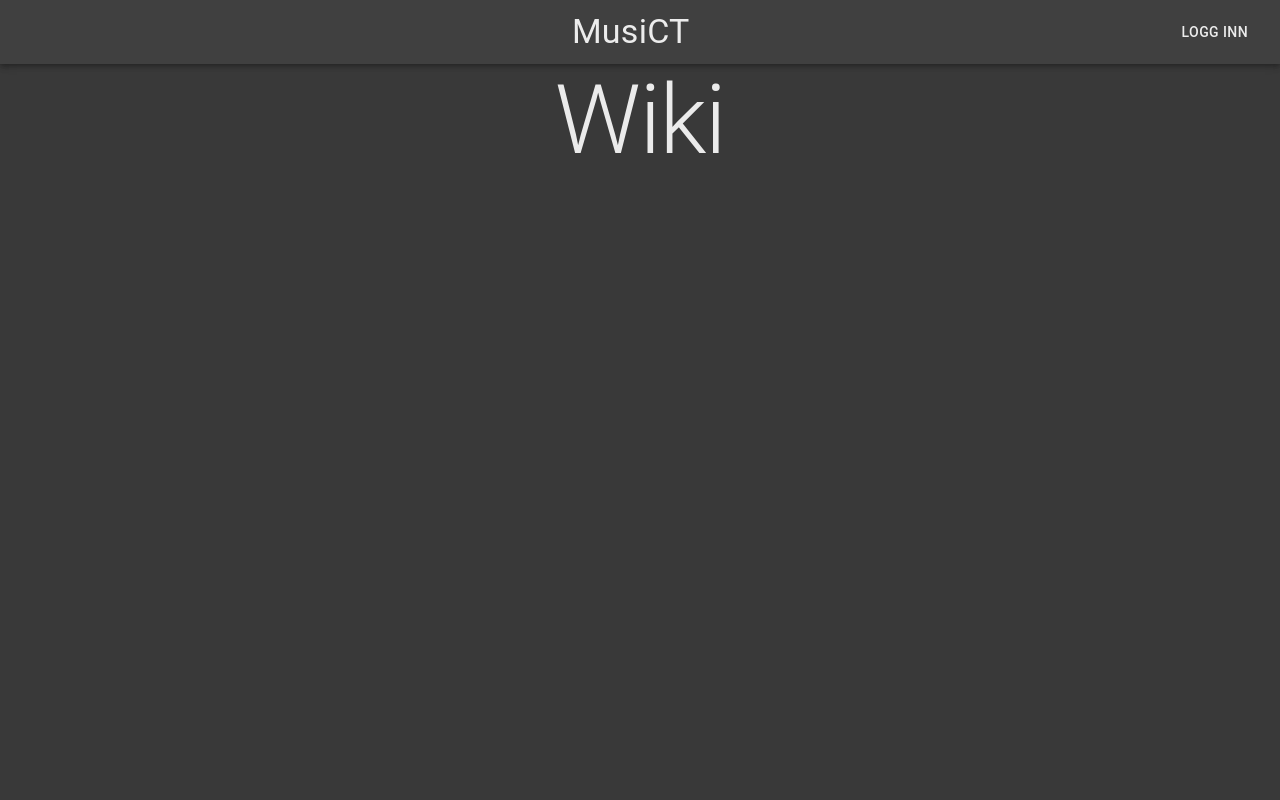
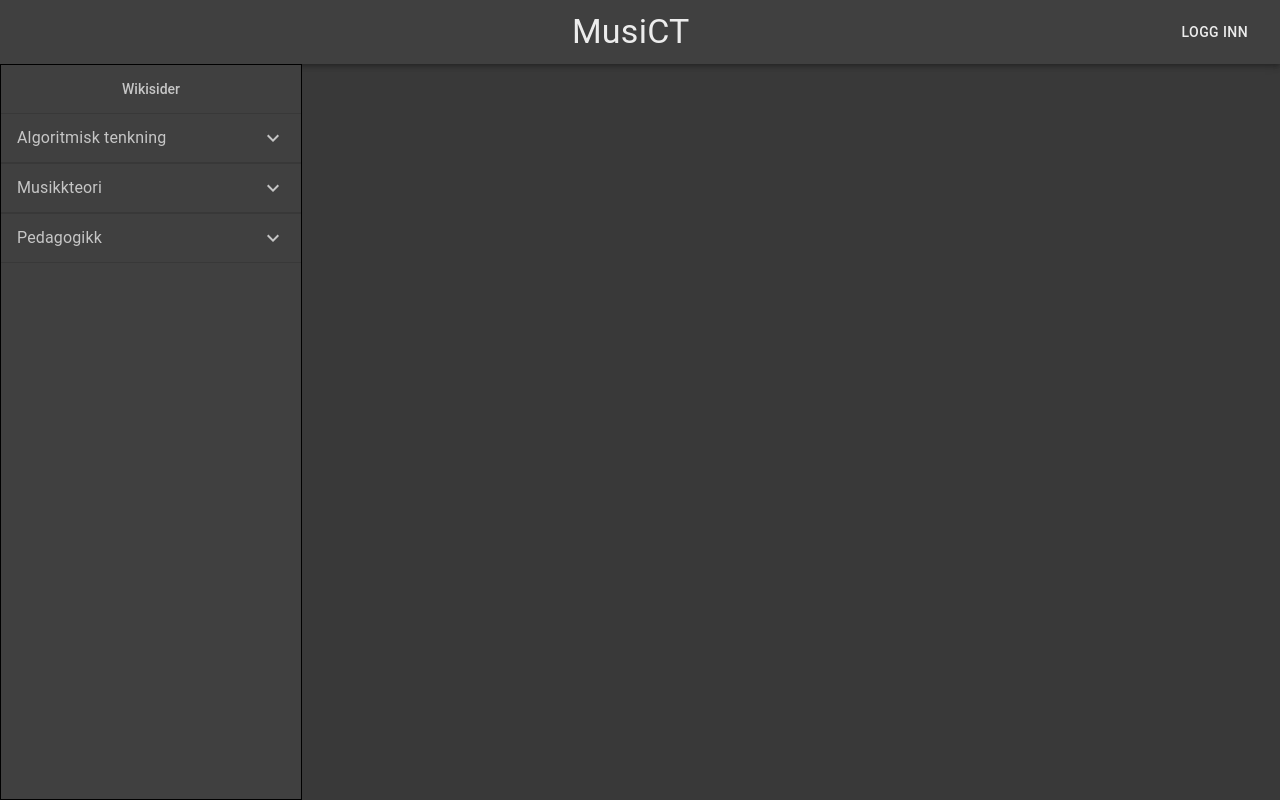
Before and after one commit to KreizerHgz/MusiCT, a React (Create React App) app in the folder client/: page /wiki in a window 1280 px wide. Built offline with nearby package versions, Linux system fonts and the light colour scheme.

Commit message:
Sidebar for Wiki created

```diff
--- a/client/src/App.css
+++ b/client/src/App.css
@@ -3,6 +3,8 @@
   align-content: center;
   align-items: center;
   background-color: #393939;
+  width: 100vw;
+  height: 100vh;
 }
 
 body{
--- a/client/src/components/Navbar.js
+++ b/client/src/components/Navbar.js
@@ -17,9 +17,9 @@ export default function Navbar() {
     }
 
     return (
-        <Box sx={{ flexGrow: 1 }}>
-            <AppBar position="static" color=''>
-                <Toolbar>
+        <Box sx={{ flexGrow: 1, height: "64px" }}>
+            <AppBar position="static" color='' sx={{ height: "64px" }}>
+                <Toolbar sx={{ height: "64px" }}>
                     <Button disabled></Button>
                     <Typography variant="h4" sx={{ flexGrow: 1 }} component={Link} to="/" style={{ textDecoration: 'none', color: 'unset' }}>
                         MusiCT
--- /dev/null
+++ b/client/src/components/WikiPageList.js
@@ -0,0 +1,103 @@
+import * as React from 'react';
+import ListSubheader from '@mui/material/ListSubheader';
+import List from '@mui/material/List';
+import ListItemButton from '@mui/material/ListItemButton';
+import ListItemText from '@mui/material/ListItemText';
+import Collapse from '@mui/material/Collapse';
+import ExpandLess from '@material-ui/icons/ExpandLess';
+import ExpandMore from '@material-ui/icons/ExpandMore';
+import Divider from '@mui/material/Divider';
+import Typography from '@mui/material/Typography';
+
+export default function NestedList() {
+    const [openCT, setOpenCT] = React.useState(false);
+
+    const handleClickCT = () => {
+        setOpenCT(!openCT);
+    };
+
+    const [openMusic, setOpenMusic] = React.useState(false);
+
+    const handleClickMusic = () => {
+        setOpenMusic(!openMusic);
+    };
+
+    const [openPed, setOpenPed] = React.useState(false);
+
+    const handleClickPed = () => {
+        setOpenPed(!openPed);
+    };
+
+    const colorIcon = "rgba(255, 255, 255, 0.7)";
+
+    return (
+        <List
+            sx={{ width: '100%', maxWidth: 300, bgcolor: 'background.paper', border: 1, height: 'calc(100vh - 74px)' }}
+            component="nav"
+            aria-labelledby="nested-list-subheader"
+            subheader={
+                <ListSubheader component="div" id="nested-list-subheader">
+                    Wikisider
+                </ListSubheader>
+            }
+        >
+            <Divider />
+            <ListItemButton onClick={handleClickCT}>
+                <ListItemText disableTypography primary={<Typography type="body2" color="text.secondary">Algoritmisk tenkning</Typography>}
+                />
+                {openCT ? <ExpandLess htmlColor={colorIcon} /> : <ExpandMore htmlColor={colorIcon} />}
+            </ListItemButton>
+            <Divider />
+
+            <Collapse in={openCT} timeout="auto" unmountOnExit>
+                <List component="div" disablePadding>
+                    <ListItemButton sx={{ pl: 4 }}>
+                        <ListItemText disableTypography primary={<Typography type="body2" color="text.secondary">Oversikt</Typography>}
+                        />
+                    </ListItemButton>
+                    <ListItemButton sx={{ pl: 4 }}>
+                        <ListItemText disableTypography primary={<Typography type="body2" color="text.secondary">MyTitle</Typography>}
+                        />
+                    </ListItemButton>
+                    <ListItemButton sx={{ pl: 4 }}>
+                        <ListItemText disableTypography primary={<Typography type="body2" color="text.secondary">MyTitle</Typography>}
+                        />
+                    </ListItemButton>
+                </List>
+            </Collapse>
+            <Divider />
+
+            <ListItemButton onClick={handleClickMusic}>
+                <ListItemText disableTypography primary={<Typography type="body2" color="text.secondary">Musikkteori</Typography>}
+                />
+                {openMusic ? <ExpandLess htmlColor={colorIcon} /> : <ExpandMore htmlColor={colorIcon} />}
+            </ListItemButton>
+            <Divider />
+
+            <Collapse in={openMusic} timeout="auto" unmountOnExit>
+                <List component="div" disablePadding>
+                    <ListItemButton sx={{ pl: 4 }}>
+                        <ListItemText disableTypography primary={<Typography type="body2" color="text.secondary">MyTitle</Typography>}
+                        />
+                    </ListItemButton>
+                </List>
+            </Collapse>
+            <Divider />
+
+            <ListItemButton onClick={handleClickPed}>
+                <ListItemText disableTypography primary={<Typography type="body2" color="text.secondary">Pedagogikk</Typography>}
+                />
+                {openPed ? <ExpandLess htmlColor={colorIcon} /> : <ExpandMore htmlColor={colorIcon} />}
+            </ListItemButton>
+            <Divider />
+            <Collapse in={openPed} timeout="auto" unmountOnExit>
+                <List component="div" disablePadding>
+                    <ListItemButton sx={{ pl: 4 }}>
+                        <ListItemText disableTypography primary={<Typography type="body2" color="text.secondary">MyTitle</Typography>}
+                        />
+                    </ListItemButton>
+                </List>
+            </Collapse>
+        </List>
+    );
+}
--- a/client/src/pages/FrontPage.js
+++ b/client/src/pages/FrontPage.js
@@ -18,8 +18,8 @@ export default function FrontPage() {
             <Grid container spacing={0}>
                 <Grid container justifyContent="center">
                     <Grid item xs={4}>
-                        <Card sx={{ margin: "20px", marginTop: "150px" }}>
-                            <CardActionArea component={Link} to="/wiki">
+                        <Card sx={{ margin: "20px", marginTop: "150px", height: "200px" }}>
+                            <CardActionArea component={Link} to="/wiki" sx={{ height: "200px" }} >
                                 <CardContent>
                                     <Typography gutterBottom variant="h3" component="div">
                                         Wikisider
@@ -32,8 +32,8 @@ export default function FrontPage() {
                         </Card>
                     </Grid>
                     <Grid item xs={4}>
-                        <Card sx={{ margin: "20px", marginTop: "150px" }}>
-                            <CardActionArea component={Link} to="/lagoppgave" disabled={!value}>
+                        <Card sx={{ margin: "20px", marginTop: "150px", height: "200px" }}>
+                            <CardActionArea component={Link} to="/lagoppgave" disabled={!value} sx={{ height: "200px" }} >
                                 <CardContent>
                                     <Typography gutterBottom variant="h3" component="div">
                                         Lag en oppgave
@@ -52,8 +52,8 @@ export default function FrontPage() {
                         </Card>
                     </Grid>
                     <Grid item xs={4}>
-                        <Card sx={{ margin: "20px", marginTop: "150px" }}>
-                            <CardActionArea component={Link} to="/seoppgaver">
+                        <Card sx={{ margin: "20px", marginTop: "150px", height: "200px" }}>
+                            <CardActionArea component={Link} to="/seoppgaver" sx={{ height: "200px" }}>
                                 <CardContent>
                                     <Typography gutterBottom variant="h3" component="div">
                                         Søk i oppgaver
@@ -66,7 +66,7 @@ export default function FrontPage() {
                         </Card>
                     </Grid>
                 </Grid>
-            </Grid>
-        </Box>
+            </Grid >
+        </Box >
     );
 }
--- a/client/src/pages/Wiki.js
+++ b/client/src/pages/Wiki.js
@@ -1,15 +1,20 @@
 import '../App.css';
 import * as React from 'react';
-import Typography from '@mui/material/Typography';
 import { Box } from '@mui/material';
 import Navbar from '../components/Navbar';
+import WikiPageList from '../components/WikiPageList';
 
 export default function Wiki() {
     return (
         <div className='App'>
-            <Box height={"100vh"}>
+            <Box height="100vh" >
                 <Navbar />
-                <Typography variant="h1" component="div" gutterBottom color='text.primary'>Wiki</Typography>
+                <WikiPageList />
+
+
+
+
+
             </Box>
         </div>
     );
```
Also changed, not shown: client/test.js (deleted).
